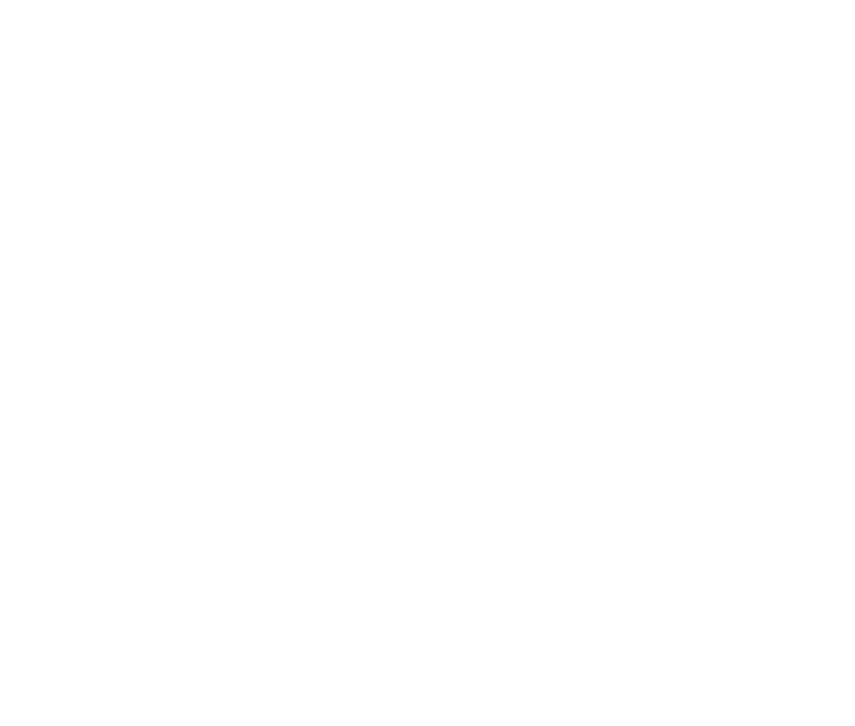
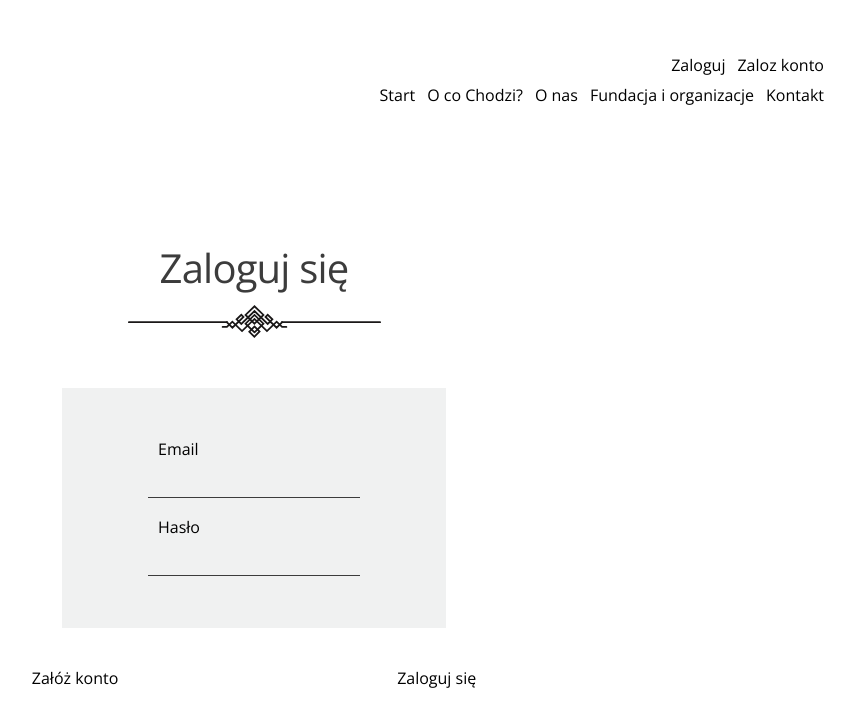
Before and after one commit to astacus777/SwapSpot---Pre-Loved-Items-Exchange, a React (Create React App) app: page /#/logowanie in a window 1280 px wide. Before the commit this address had no page. Shown: the top 726 px of the page, without its empty margins (386-1241 px from the left). Built offline with nearby package versions, Linux system fonts and the light colour scheme.

Commit message:
loginReg added

```diff
--- a/src/App.js
+++ b/src/App.js
@@ -8,12 +8,14 @@
     NavLink,
     Outlet
 } from 'react-router-dom';
+import LoginReg from "./components/LoginReg";
 
 const App = () => {
     return (
             <HashRouter>
                 <Routes>
                     <Route exact path="/" element={<Home />} />
+                    <Route path="/logowanie" element={<LoginReg />} />
                 </Routes>
             </HashRouter>
     )
--- a/src/components/Home.js
+++ b/src/components/Home.js
@@ -5,6 +5,7 @@
 import AboutUs from "./AboutUs"
 import FundOrgCol from "./FundOrgCol";
 import ContactUs from "./ContactUs";
+
 
 const Home = () => {
     return (
--- /dev/null
+++ b/src/components/LoginReg.js
@@ -0,0 +1,42 @@
+import React from "react";
+import '../scss/LoginReg.scss';
+import NavBar from "./NavBar";
+import imageSrc from "../assets/Decoration.svg";
+
+const LoginReg = () => {
+
+    return (
+        <div className="login-main-container">
+
+
+            <div className="nav-bar-container">
+                <NavBar/>
+            </div>
+
+            <div className="login-container">
+                <div className="header-log-container">
+                    <p className="header-login">Zaloguj się</p>
+                    <img src={imageSrc} alt="Decoration"/>
+                </div>
+                <form action="" className="insert-details">
+                    <div className="insert-fields">
+                    <div>
+                        <p className="login-label">Email</p>
+                        <input className="input-login" type="text"/>
+                    </div>
+                    <div>
+                        <p className="login-label">Hasło</p>
+                        <input className="input-login" type="text"/>
+                    </div>
+            </div>
+                    <div className="login-container-btn">
+                        <button className="login-btn">Załóż konto</button>
+                        <button className="login-btn">Zaloguj się</button>
+                    </div>
+                </form>
+            </div>
+
+        </div>
+    )
+}
+export default LoginReg;
--- a/src/components/NavBar.js
+++ b/src/components/NavBar.js
@@ -3,11 +3,12 @@
 import { Link as RouterLink } from "react-router-dom";
 import { Link as ScrollLink } from "react-scroll";
 
+
 const NavBar = () => {
     return (
         <div className="main-nav-container">
             <div className="top-nav-container">
-                <RouterLink to="/logowanie">
+                <RouterLink to="/logowanie" >
                     <button>Zaloguj</button>
                 </RouterLink>
                 <RouterLink to="/rejestracja">
--- /dev/null
+++ b/src/scss/LoginReg.scss
@@ -0,0 +1,91 @@
+@import 'settings/fonts';
+@import 'settings/colors';
+
+.login-main-container {
+  display: flex;
+  justify-content: center;
+  align-items: center;
+  width: 100%;
+  position: relative;
+}
+.header-login {
+  font: normal normal normal 40px/55px Open Sans;
+  letter-spacing: -0.8px;
+  color: #3C3C3C;
+  opacity: 1;
+}
+img {
+ padding: 10px;
+}
+.insert-fields {
+  background-color:  #F0F1F1;
+  width: 30vw;
+  height: 30vh;
+  display: flex;
+  flex-direction: column;
+  align-items: center;
+  justify-content: center;
+}
+.login-label {
+  padding: 10px;
+}
+.input-login {
+  background-color:  #F0F1F1;
+  border-bottom: 1px solid #3C3C3C;
+  border-right: none;
+  border-left: none;
+  border-top: none;
+  padding: 5px;
+  margin-bottom: 10px;
+}
+.login-container-btn {
+  display: flex;
+  flex-direction: row;
+  justify-content: space-between;
+  align-items: center;
+  width: 385px;
+}
+.login-btn {
+  border: 1px solid white;
+}
+.login-btn:hover {
+  border: 1px solid black;
+}
+
+
+.nav-bar-container {
+  right: 5vw;
+  height: 100%;
+  display: flex;
+  align-items: center;
+  position: absolute;
+  top: 10vh;
+
+}
+.header-log-container {
+  display: flex;
+  flex-direction: column;
+  align-items: center;
+  margin-bottom: 5vh;
+}
+.login-container {
+  width: 100%;
+  position: absolute;
+  top: 30vh;
+  display: flex;
+  flex-direction: column;
+  align-items: center;
+}
+.insert-details {
+  width: 38%;
+  display: flex;
+  flex-direction: column;
+  align-items: center;
+}
+.login-container-btn {
+  margin-top: 30px;
+  width: 100%;
+}
+.login-btn {
+  padding:  10px 20px;
+}
```
